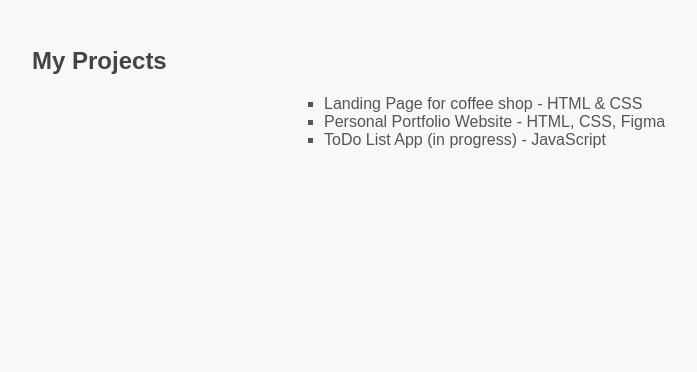
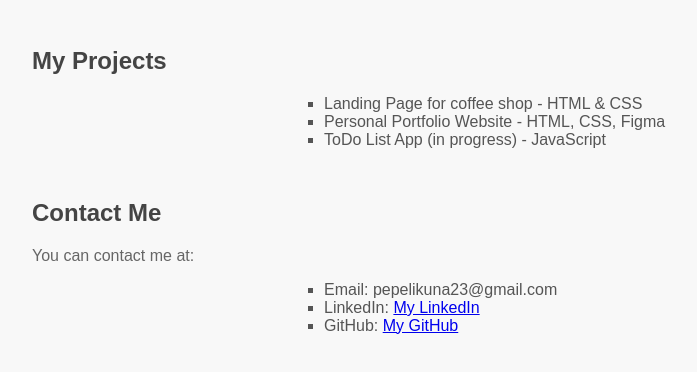
Before and after one commit to pepemarry/portfolio-projects, a plain HTML site: page index.html in a window 1280 px wide. Shown: the part 186-558 px from the top of the page, without its empty margins (16-713 px from the left). Drawn offline with Linux system fonts and the light colour scheme.

Commit message:
contact section with hover effects

```diff
--- a/index.html
+++ b/index.html
@@ -21,5 +21,15 @@
   <li>Personal Portfolio Website - HTML, CSS, Figma</li>
   <li>ToDo List App (in progress) - JavaScript</li>
 </ul>
+
+<h2>Contact Me</h2>
+
+<p>You can contact me at:</p>
+
+<ul>
+  <li>Email: pepelikuna23@gmail.com</li>
+  <li>LinkedIn: <a href="https://www.linkedin.com/in/pepe-marry-198642a4/" target="_blank">My LinkedIn</a></li>
+  <li>GitHub: <a href="https://github.com/pepemarry" target="_blank">My GitHub</a></li>
+</ul>
 </body>
 </html>
```
